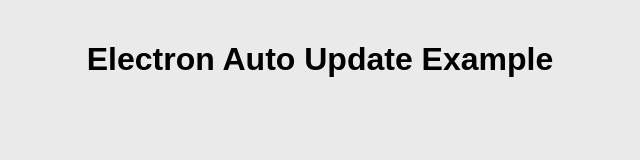
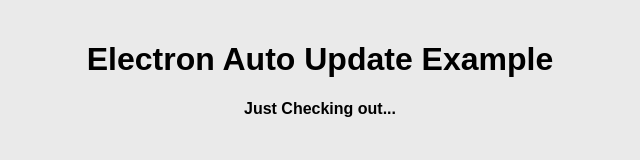
Before and after one commit to Bhanuka94/myElectronUpdater, an Electron app: page index.html in a window 800 px wide. Shown: the whole page, without its empty margins (80-720 px from the left). Drawn offline with Linux system fonts and the light colour scheme; no server answers.

Commit message:
Version 1.0.2 update

```diff
--- a/index.html
+++ b/index.html
@@ -28,6 +28,7 @@
 </head>
 <body>
   <h1>Electron Auto Update Example</h1>
+  <h4>Just Checking out...</h4>
   <p id="version"></p>
   <div id="notification" class="hidden">
     <p id="message"></p>
--- a/package.json
+++ b/package.json
@@ -1,6 +1,6 @@
 {
   "name": "updating-app",
-  "version": "1.0.1",
+  "version": "1.0.2",
   "description": "",
   "main": "main.js",
   "scripts": {
```
